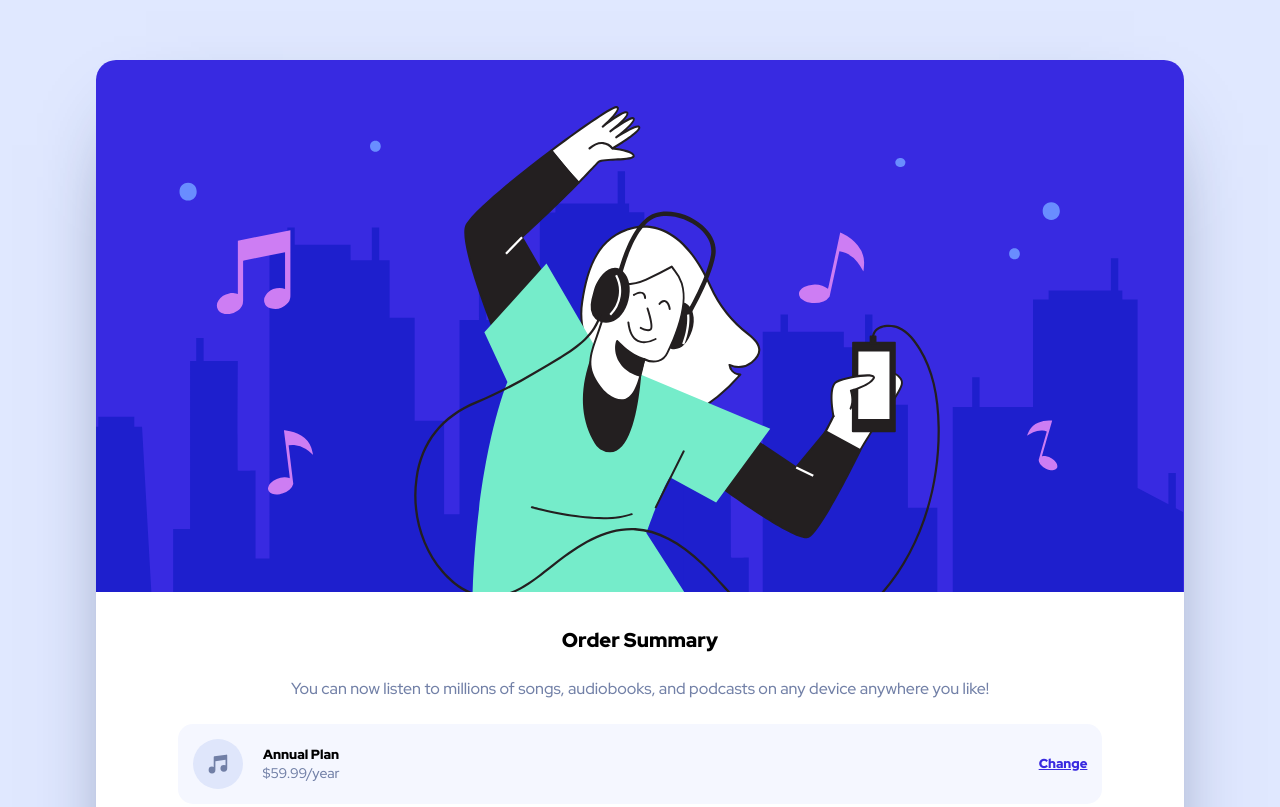
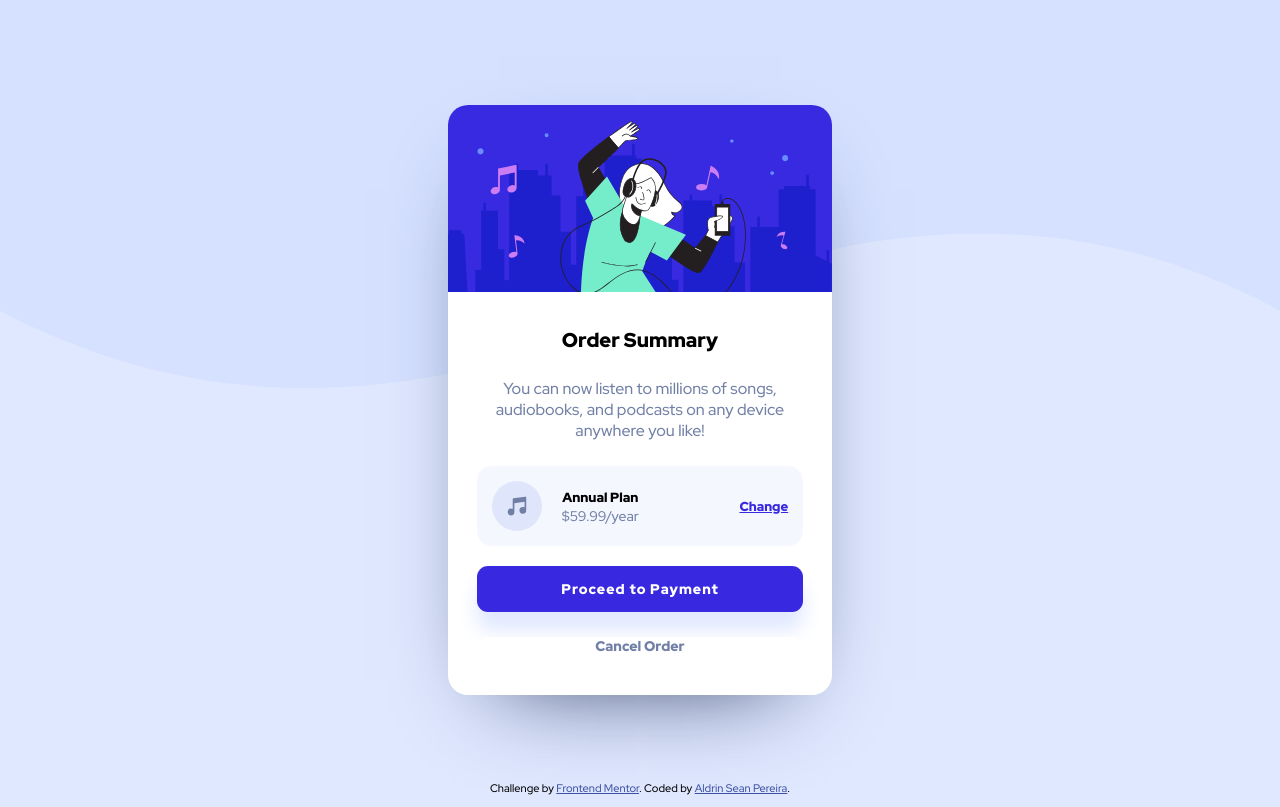
Before and after one commit to AldrinSeanPereira/order-summary-component-main, a plain HTML site: page index.html in a window 1280 px wide. Shown: the top 807 px of the page. Drawn offline with Linux system fonts and the light colour scheme.

Commit message:
Add files via upload

```diff
--- a/styles.css
+++ b/styles.css
@@ -46,6 +46,9 @@ body {
     font-family: 'Red Hat Display', sans-serif;
     /* Font Weights: 500, 700, 900 */
     background-color: var(--primary-pale-blue);
+    background-image: url(images/pattern-background-mobile.svg);
+    background-size: contain;
+    background-repeat: no-repeat;
     position: relative;
 }
 
@@ -160,9 +163,13 @@ button {
     color: hsl(228, 45%, 44%);
 }
 
-/*
-- check how code looks on mobile screen
-- media queries
-*/
+/* ----------------------media queries----------------------------- */
+@media (min-width: 550px) {
+    body {
+        background-image: url(images/pattern-background-desktop.svg);
+    }
 
-/* ----------------------media queries----------------------------- */
+    main {
+        width: 30%;
+    }
+}
```
